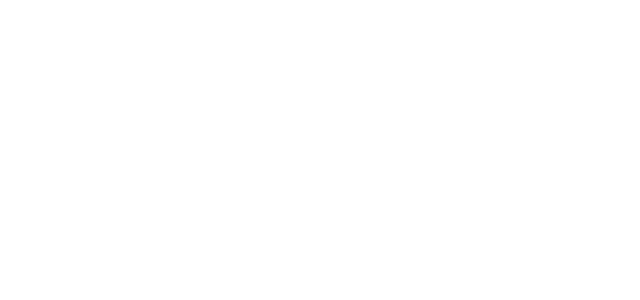
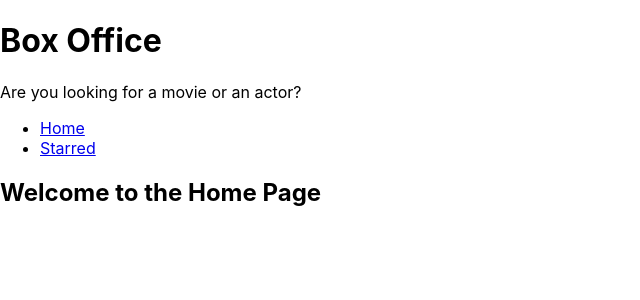
Before and after one commit to iamlovelesh/react-box-office, a React (Create React App) app: page / in a window 1280 px wide. Shown: the top 300 px of the page, without its empty margins (0-640 px from the left). Built offline with nearby package versions, Linux system fonts and the light colour scheme.

Commit message:
Added Components and Pages
Signed-off-by: iamlovelesh <rghvn29@gmail.com>

```diff
--- a/package.json
+++ b/package.json
@@ -16,6 +16,8 @@
     "prettier": "^2.3.2",
     "react": "^17.0.2",
     "react-dom": "^17.0.2",
+    "react-router": "^5.2.0",
+    "react-router-dom": "^5.2.0",
     "react-scripts": "4.0.3",
     "rimraf": "^3.0.2",
     "web-vitals": "^1.0.1"
--- a/src/App.js
+++ b/src/App.js
@@ -1,7 +1,22 @@
 import React from "react";
-
+import { Switch, Route } from "react-router-dom";
+import Navbar from "./components/Navbar";
+import Starred from "./pages/Starred";
+import Home from "./pages/Home";
 function App() {
-  return <div></div>;
+  return (
+    <Switch>
+      <Route exact path="/starred">
+        <Starred />
+      </Route>
+      <Route exact path="/">
+        <Home />
+      </Route>
+      <Route>
+        <div>404! Page Not Found</div>
+      </Route>
+    </Switch>
+  );
 }
 
 export default App;
--- /dev/null
+++ b/src/components/MainPageLayout.js
@@ -0,0 +1,17 @@
+import React from "react";
+import Navbar from "./Navbar";
+import Title from "./Title";
+const MainPageLayout = ({ children }) => {
+  return (
+    <div>
+      <Title
+        title="Box Office"
+        subtitle="Are you looking for a movie or an actor?"
+      />
+      <Navbar />
+      {children}
+    </div>
+  );
+};
+
+export default MainPageLayout;
--- /dev/null
+++ b/src/components/Navbar.js
@@ -0,0 +1,23 @@
+import React from "react";
+import { Link } from "react-router-dom";
+const LINKS = [
+  { to: "/", text: "Home" },
+  { to: "/starred", text: "Starred" },
+];
+const Navbar = () => {
+  return (
+    <div>
+      <ul>
+        {LINKS.map((item) => {
+          return (
+            <li key={item.to}>
+              <Link to={item.to}>{item.text}</Link>
+            </li>
+          );
+        })}
+      </ul>
+    </div>
+  );
+};
+
+export default Navbar;
--- /dev/null
+++ b/src/components/Title.js
@@ -0,0 +1,12 @@
+import React from "react";
+
+const Title = ({ title, subtitle }) => {
+  return (
+    <div>
+      <h1>{title}</h1>
+      <p>{subtitle}</p>
+    </div>
+  );
+};
+
+export default Title;
--- a/src/index.js
+++ b/src/index.js
@@ -3,8 +3,14 @@ import ReactDOM from "react-dom";
 import "./index.css";
 import App from "./App";
 import reportWebVitals from "./reportWebVitals";
+import { BrowserRouter } from "react-router-dom";
 
-ReactDOM.render(<App />, document.getElementById("root"));
+ReactDOM.render(
+  <BrowserRouter>
+    <App />
+  </BrowserRouter>,
+  document.getElementById("root")
+);
 
 // If you want to start measuring performance in your app, pass a function
 // to log results (for example: reportWebVitals(console.log))
--- /dev/null
+++ b/src/pages/Home.js
@@ -0,0 +1,12 @@
+import React from "react";
+import MainPageLayout from "../components/MainPageLayout";
+
+const Home = () => {
+  return (
+    <MainPageLayout>
+      <h2>Welcome to the Home Page</h2>
+    </MainPageLayout>
+  );
+};
+
+export default Home;
--- /dev/null
+++ b/src/pages/Starred.js
@@ -0,0 +1,11 @@
+import React from "react";
+
+const Starred = () => {
+  return (
+    <div>
+      <h2>Welcome to Starred Pages</h2>
+    </div>
+  );
+};
+
+export default Starred;
```
Also changed, not shown: 1 other file (tests, documents, lock files or other folders).
